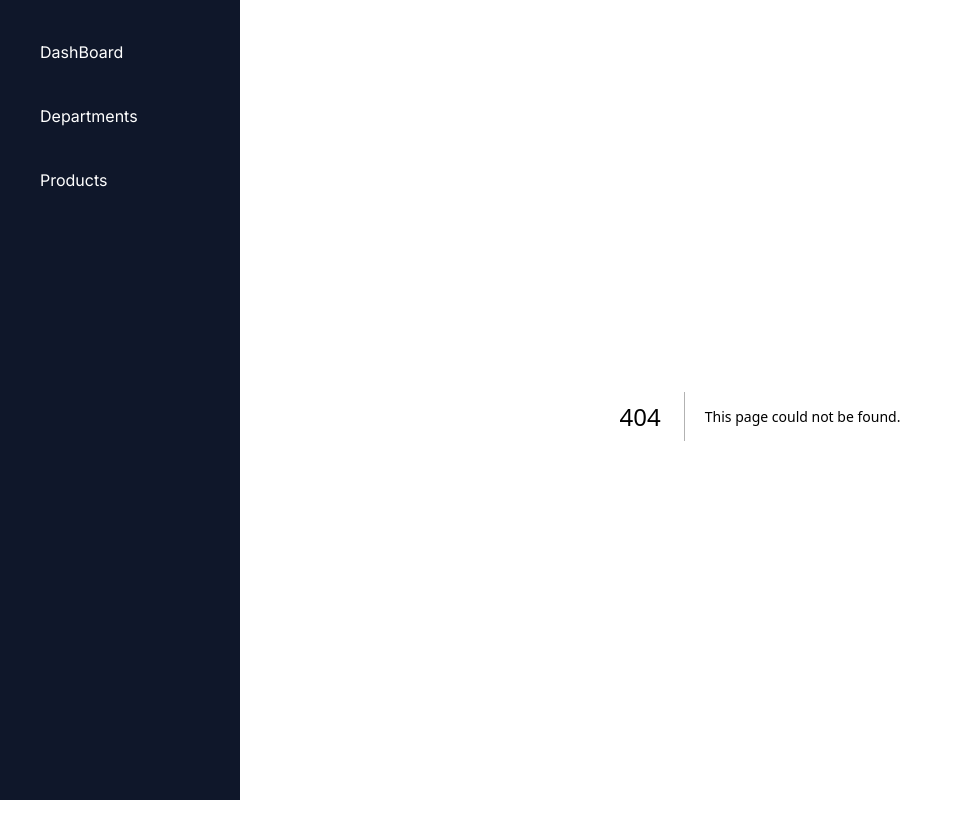
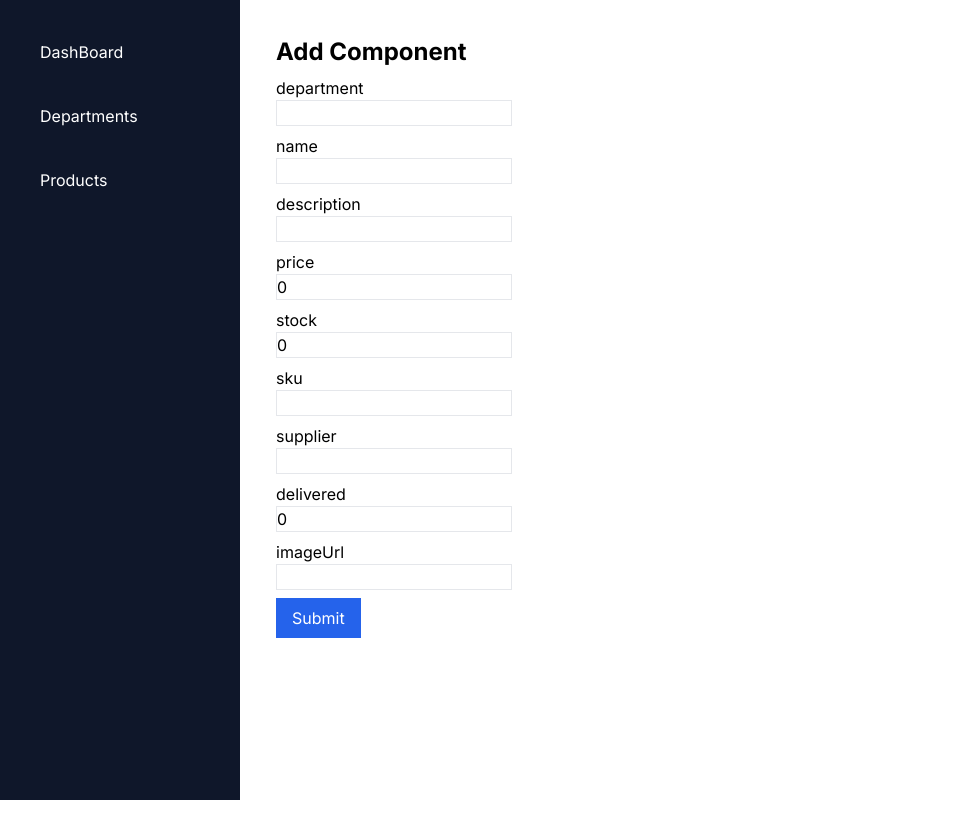
Before and after one commit to assudani66/mcr-10, a Next.js app: page /add in a window 1280 px wide. Before the commit this address had no page. Shown: the whole page, without its empty margins (0-963 px from the left). After the commit the page ends 800 px from the top, so only its background shows below. Built offline with nearby package versions, Linux system fonts and the light colour scheme.

Commit message:
feat:new component

```diff
--- /dev/null
+++ b/src/app/add/page.tsx
@@ -0,0 +1,12 @@
+import AddItemComponent from '@/components/addItem'
+import React from 'react'
+
+const page = () => {
+    return (
+        <div>
+            <AddItemComponent />
+        </div>
+    )
+}
+
+export default page
--- a/src/app/products/page.tsx
+++ b/src/app/products/page.tsx
@@ -5,10 +5,9 @@ import React from 'react'
 
 const page = () => {
     return (
-        <div>
+        <div >
             <ProductFilters />
             <ProductList />
-            <AddItemComponent />
         </div>
     )
 }
--- a/src/components/addItem.tsx
+++ b/src/components/addItem.tsx
@@ -1,10 +1,12 @@
 "use client"
 import { itemType } from '@/libs/constants'
 import { useDataContext } from '@/store/data'
+import { useRouter } from 'next/navigation'
 import React, { useState } from 'react'
 
 const AddItemComponent = () => {
     const { data, addItem } = useDataContext()
+    const router = useRouter()
     const dummyData = {
         department: "",
         name: "",
@@ -24,17 +26,18 @@ const AddItemComponent = () => {
         setFormValue({ ...formValue, [e.target.name]: e.target.value })
     }
 
-    const handleSubmit = () => {
+    const handleSubmit = (e) => {
+        e.preventDefault()
         const newId = (data?.length || 0) + 1;
         const formData: itemType = { ...dummyData, id: newId, ...formValue };
-
         setFormValue(dummyData);
         addItem(formData);
+        router.push("/products")
     };
 
     return (
 
-        <form className='flex flex-col space-y-2'>
+        <form className='flex flex-col space-y-2 p-5 rounded-lg bg-white'>
             <p className='text-2xl font-bold'>Add Component</p>
             {
                 Object.keys(dummyData).map((name: string) => <div key={name} className='flex flex-col'>
@@ -43,7 +46,7 @@ const AddItemComponent = () => {
                 </div>
                 )
             }
-            <button className="bg-blue-600 text-white text-bold p-2 w-fit h-fit px-4" onClick={() => handleSubmit()}>
+            <button className="bg-blue-600 text-white text-bold p-2 w-fit h-fit px-4" onClick={(e) => handleSubmit(e)}>
                 Submit
             </button>
         </form >
--- a/src/components/productFilters.tsx
+++ b/src/components/productFilters.tsx
@@ -1,9 +1,11 @@
 "use client"
 import { departmentNavBar, sortCategory } from "@/libs/constants";
 import { FilterActionKind, useDataContext } from "@/store/data";
+import { useRouter } from "next/navigation";
 import React from "react";
 
 const ProductFilters = () => {
+    const router = useRouter()
     const { filterState, filterDispatch, addItem } = useDataContext();
     const dummyData = {
         id: 23,
@@ -61,7 +63,7 @@ const ProductFilters = () => {
                     <option value={keyValue} key={index}>{name}</option>
                 ))}
             </select>
-            <button className="bg-blue-600 text-white text-bold p-2 w-fit h-fit px-4" onClick={() => addItem(dummyData)}>
+            <button className="bg-blue-600 text-white text-bold p-2 w-fit h-fit px-4" onClick={() => router.push("/add")}>
                 New
             </button>
         </div>
```
